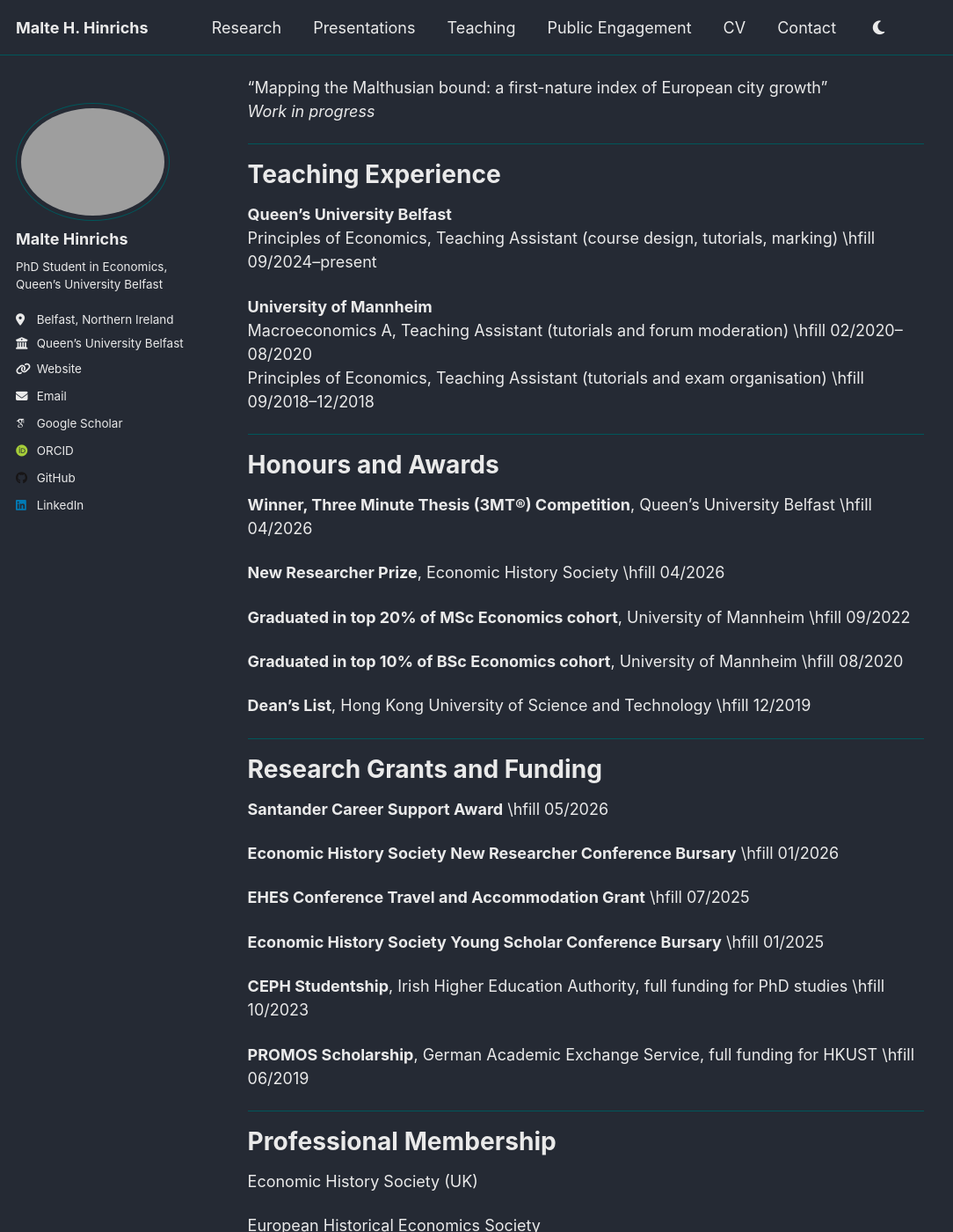
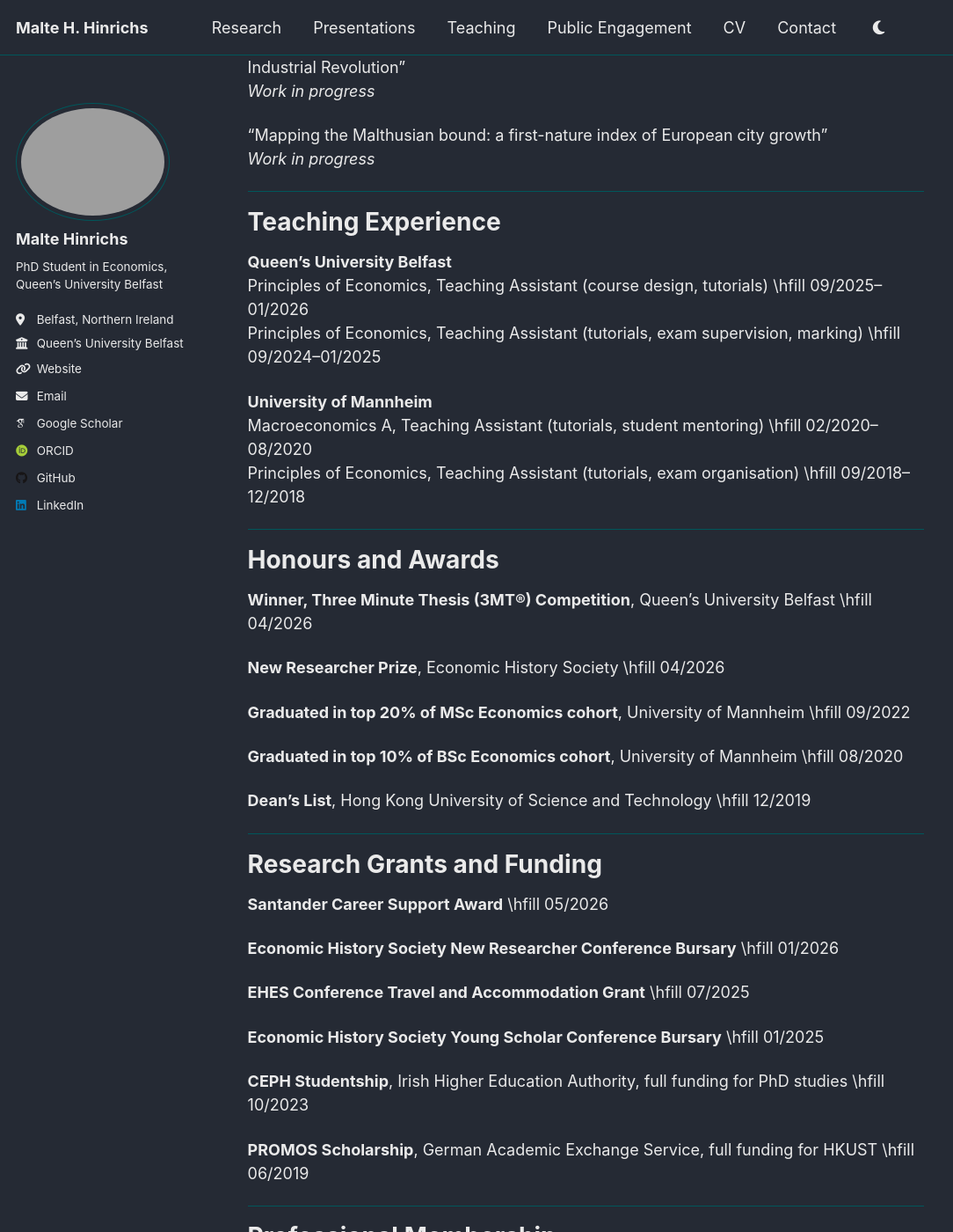
Before and after one commit to maltehhinrichs/maltehhinrichs.github.io, a Jekyll site: the page built from files/cv-latest.md, in a window 1280 px wide and 1400 px high, scrolled down 1162 px. Shown: the whole window at 88% size, without its empty margins (0-1084 px from the left). Built offline with Jekyll 4.4.1, drawn with Linux system fonts in a browser that asks for light colours; some web fonts are replaced; a script that is not in the unit is left out; some of the changed text lies outside the part shown.

Commit message:
Updated CV from Mega

```diff
--- a/files/cv-latest.md
+++ b/files/cv-latest.md
@@ -50,7 +50,9 @@ keep-tex: true
 
 **PhD in Economics** \hfill 10/2023--present
 Queen's University Belfast, UK
-Dissertation title: *Renewable Energy in the Industrial Revolution*
+Dissertation title: *Water, Wheels, and the Wealth of Nations: Geography and*
+*Path Dependence in European Industrialization*
+Submission Date: 27/08/2026
 
 **MSc Economics** \hfill 09/2020--09/2022
 University of Mannheim, Germany
@@ -99,11 +101,12 @@ Replication package: [doi:10.17632/pvnh7g4b39.2](https://doi.org/10.17632/pvnh7g
 # Teaching Experience
 
 **Queen's University Belfast**
-Principles of Economics, Teaching Assistant (course design, tutorials, marking) \hfill 09/2024--present
+Principles of Economics, Teaching Assistant (course design, tutorials) \hfill 09/2025--01/2026
+Principles of Economics, Teaching Assistant (tutorials, exam supervision, marking) \hfill 09/2024--01/2025
 
 **University of Mannheim**
-Macroeconomics A, Teaching Assistant (tutorials and forum moderation) \hfill 02/2020--08/2020
-Principles of Economics, Teaching Assistant (tutorials and exam organisation) \hfill 09/2018--12/2018
+Macroeconomics A, Teaching Assistant (tutorials, student mentoring) \hfill 02/2020--08/2020
+Principles of Economics, Teaching Assistant (tutorials, exam organisation) \hfill 09/2018--12/2018
 
 ---
 
@@ -217,6 +220,8 @@ Junior Consultant, Global Transfer Pricing (Mannheim, Germany) \hfill 04/2023--0
 
 ---
 
+{{< pagebreak >}}
+
 # References
 
 ::: {layout-ncol=2}
```
Also changed, not shown: other parts of files/cv-latest.md (+1 -1 lines), 1 other file.
